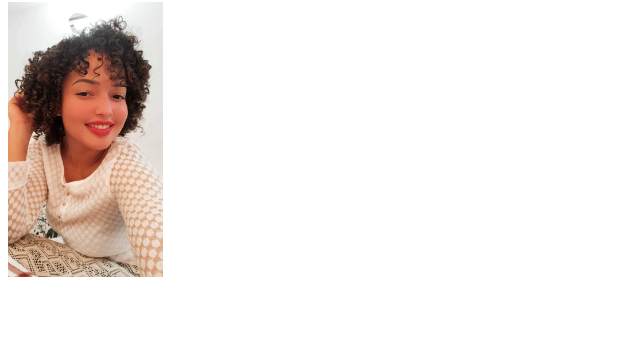
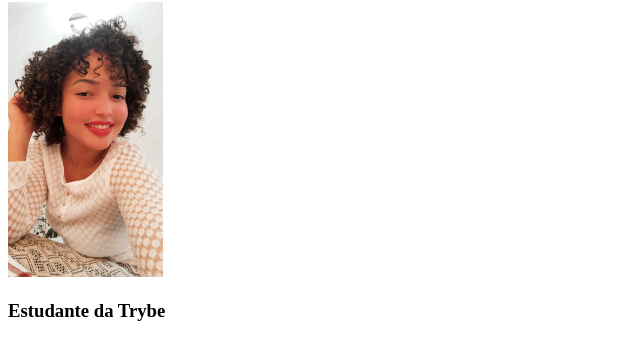
Before and after one commit to Milla1802/Milla1802.github.io, a plain HTML site: page index.html in a window 1280 px wide. Shown: the part 78-438 px from the top of the page, without its empty margins (0-640 px from the left). Drawn offline with Linux system fonts and the light colour scheme.

```diff
--- a/index.html
+++ b/index.html
@@ -8,6 +8,6 @@
 <body>
     <h1>Camila Arruda Martins</h1>
     <img src="images/camila.jpg" width="155px">
-
+    <h3>Estudante da Trybe </h3>
 </body>
 </html>
```
